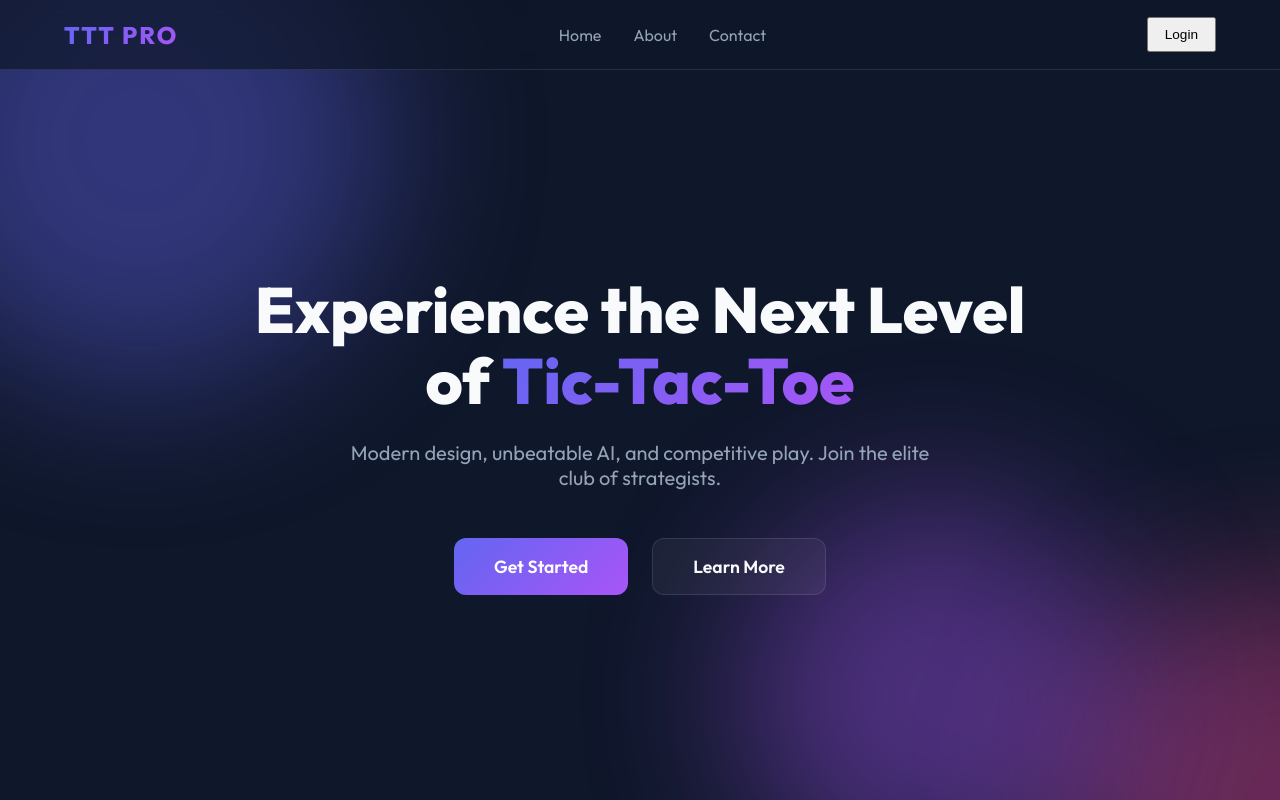
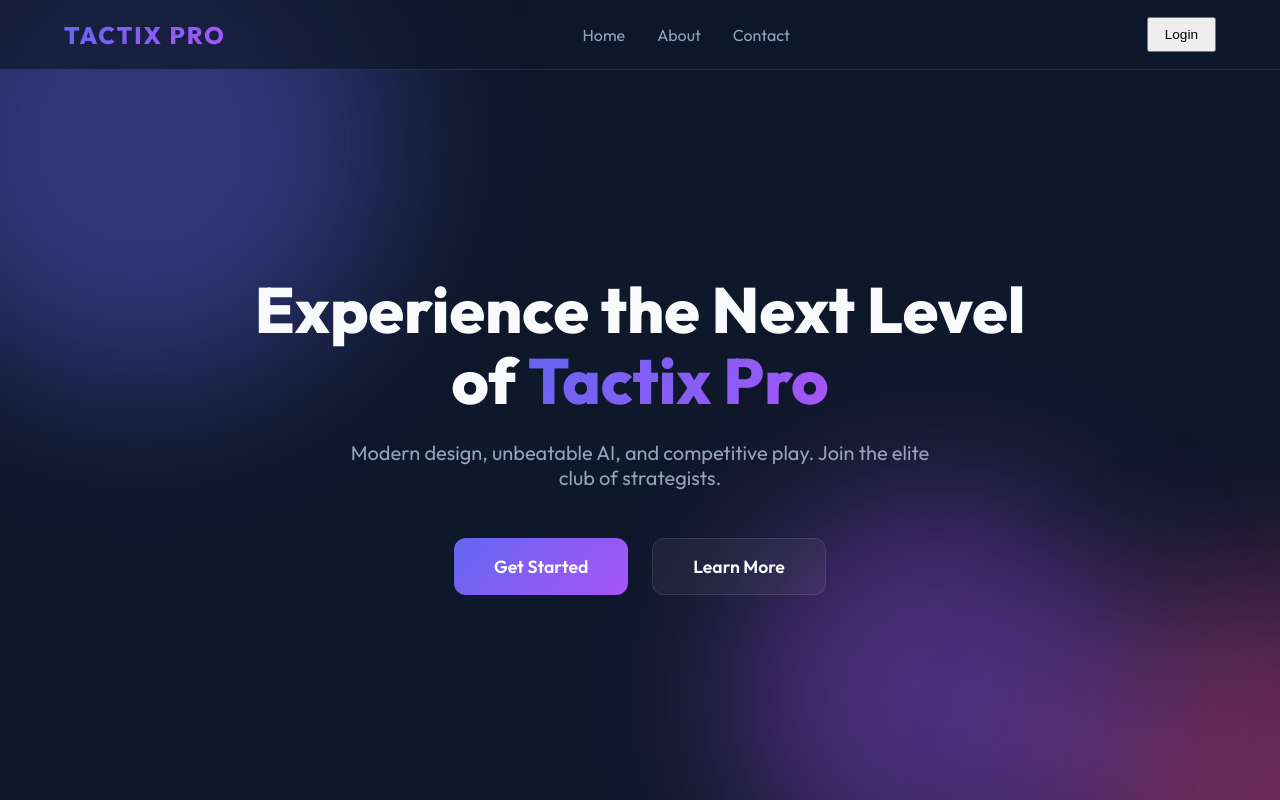
Before and after one commit to algorithnicmind/-Tic-Tac-Toe-game, a plain HTML site: page index.html in a window 1280 px wide. Drawn offline with Linux system fonts and the light colour scheme.

```diff
--- a/index.html
+++ b/index.html
@@ -3,8 +3,8 @@
 <head>
     <meta charset="UTF-8">
     <meta name="viewport" content="width=device-width, initial-scale=1.0">
-    <title>Tic-Tac-Toe | Premium Edition</title>
-    <meta name="description" content="A professional Tic-Tac-Toe game with authentication, AI modes, and a modern glassmorphic design.">
+    <title>Tactix Pro | Premium Strategy</title>
+    <meta name="description" content="Tactix Pro - A professional Tic-Tac-Toe game with authentication, AI modes, and a modern glassmorphic design.">
     <link rel="stylesheet" href="style.css">
     <link rel="preconnect" href="https://fonts.googleapis.com">
     <link rel="preconnect" href="https://fonts.gstatic.com" crossorigin>
@@ -19,7 +19,7 @@
 
     <!-- Navigation -->
     <nav class="glass-nav">
-        <div class="nav-logo">TTT PRO</div>
+        <div class="nav-logo">TACTIX PRO</div>
         <div class="nav-links">
             <a href="#" data-target="home">Home</a>
             <a href="#" data-target="about">About</a>
@@ -33,7 +33,7 @@
     <!-- Home Section -->
     <section id="home" class="app-section active">
         <div class="hero">
-            <h1 class="hero-title">Experience the Next Level of <span>Tic-Tac-Toe</span></h1>
+            <h1 class="hero-title">Experience the Next Level of <span>Tactix Pro</span></h1>
             <p class="hero-subtitle">Modern design, unbeatable AI, and competitive play. Join the elite club of strategists.</p>
             <div class="hero-actions">
                 <button class="btn primary btn-lg" id="get-started-btn">Get Started</button>
```
